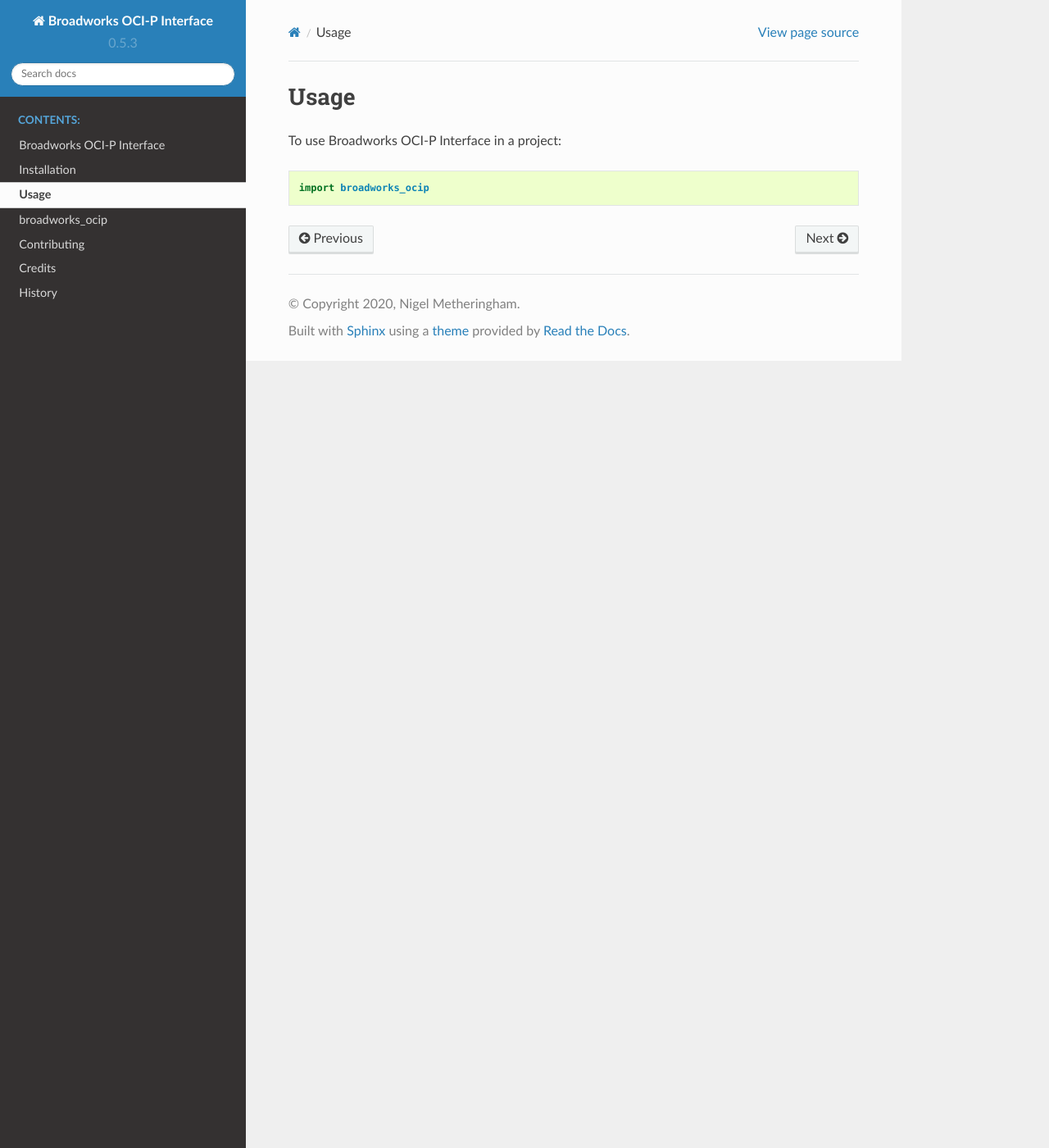
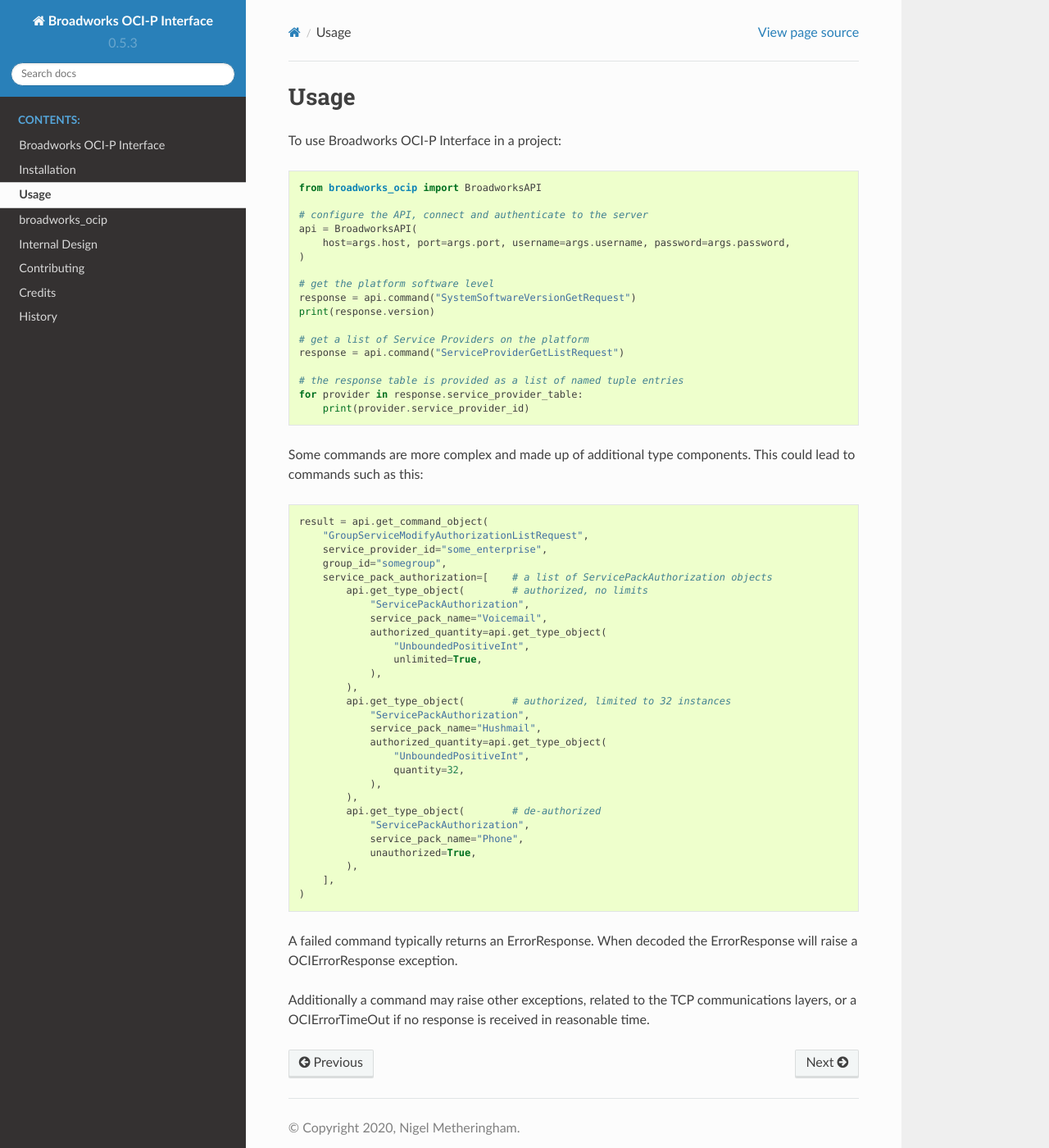
Before and after one commit to nigelm/broadworks_ocip, a Sphinx documentation site: the page built from docs/usage.rst, in a window 1280 px wide and 1400 px high. Shown: the whole window at 82% size. Built offline with Sphinx 7.4.7 and the Read the Docs theme 2.0.0, drawn with Linux system fonts in a browser that asks for light colours.

```diff
--- a/CONTRIBUTING.rst
+++ b/CONTRIBUTING.rst
@@ -102,7 +102,7 @@ Before you submit a pull request, check that it meets these guidelines:
 2. If the pull request adds functionality, the docs should be updated. Put
    your new functionality into a function with a docstring, and add the
    feature to the list in README.rst.
-3. The pull request should work for Python 3.5, 3.6, 3.7 and 3.8, and for PyPy. Check
+3. The pull request should work for Python 3.6, 3.7 and 3.8, and for PyPy. Check
    https://travis-ci.com/nigelm/broadworks_ocip/pull_requests
    and make sure that the tests pass for all supported Python versions.
 
--- a/docs/index.rst
+++ b/docs/index.rst
@@ -9,6 +9,7 @@ Welcome to Broadworks OCI-P Interface's documentation!
    installation
    usage
    modules
+   internals
    contributing
    authors
    history
--- a/docs/usage.rst
+++ b/docs/usage.rst
@@ -4,4 +4,61 @@ Usage
 
 To use Broadworks OCI-P Interface in a project::
 
-    import broadworks_ocip
+    from broadworks_ocip import BroadworksAPI
+
+    # configure the API, connect and authenticate to the server
+    api = BroadworksAPI(
+        host=args.host, port=args.port, username=args.username, password=args.password,
+    )
+
+    # get the platform software level
+    response = api.command("SystemSoftwareVersionGetRequest")
+    print(response.version)
+
+    # get a list of Service Providers on the platform
+    response = api.command("ServiceProviderGetListRequest")
+
+    # the response table is provided as a list of named tuple entries
+    for provider in response.service_provider_table:
+        print(provider.service_provider_id)
+
+
+Some commands are more complex and made up of additional type components.
+This could lead to commands such as this::
+
+    result = api.get_command_object(
+        "GroupServiceModifyAuthorizationListRequest",
+        service_provider_id="some_enterprise",
+        group_id="somegroup",
+        service_pack_authorization=[    # a list of ServicePackAuthorization objects
+            api.get_type_object(        # authorized, no limits
+                "ServicePackAuthorization",
+                service_pack_name="Voicemail",
+                authorized_quantity=api.get_type_object(
+                    "UnboundedPositiveInt",
+                    unlimited=True,
+                ),
+            ),
+            api.get_type_object(        # authorized, limited to 32 instances
+                "ServicePackAuthorization",
+                service_pack_name="Hushmail",
+                authorized_quantity=api.get_type_object(
+                    "UnboundedPositiveInt",
+                    quantity=32,
+                ),
+            ),
+            api.get_type_object(        # de-authorized
+                "ServicePackAuthorization",
+                service_pack_name="Phone",
+                unauthorized=True,
+            ),
+        ],
+    )
+
+
+A failed command typically returns an ErrorResponse.  When decoded the
+ErrorResponse will raise a OCIErrorResponse exception.
+
+Additionally a command may raise other exceptions, related to the TCP
+communications layers, or a OCIErrorTimeOut if no response is received in
+reasonable time.
```
Also changed, not shown: HISTORY.rst (+8 -0 lines), README.rst (+19 -1 lines), docs/internals.rst (added, +77 -0 lines).
